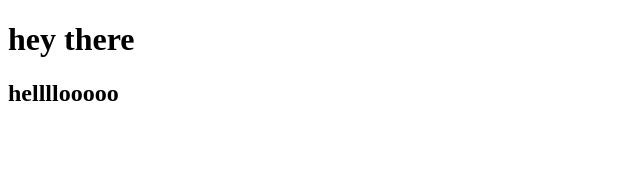
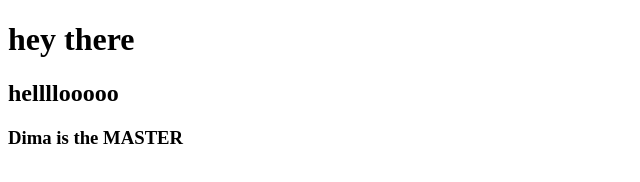
Before and after one commit to DmitriStark/team-Work, a plain HTML site: page index.html in a window 1280 px wide. Shown: the whole page, without its empty margins (0-640 px from the left). Drawn offline with Linux system fonts and the light colour scheme.

Commit message:
h3 added

```diff
--- a/index.html
+++ b/index.html
@@ -8,5 +8,6 @@
 <body>
     <h1>hey there</h1>
     <h2>hellllooooo</h2>
+    <h3>Dima is the MASTER</h3>
 </body>
 </html>
```
